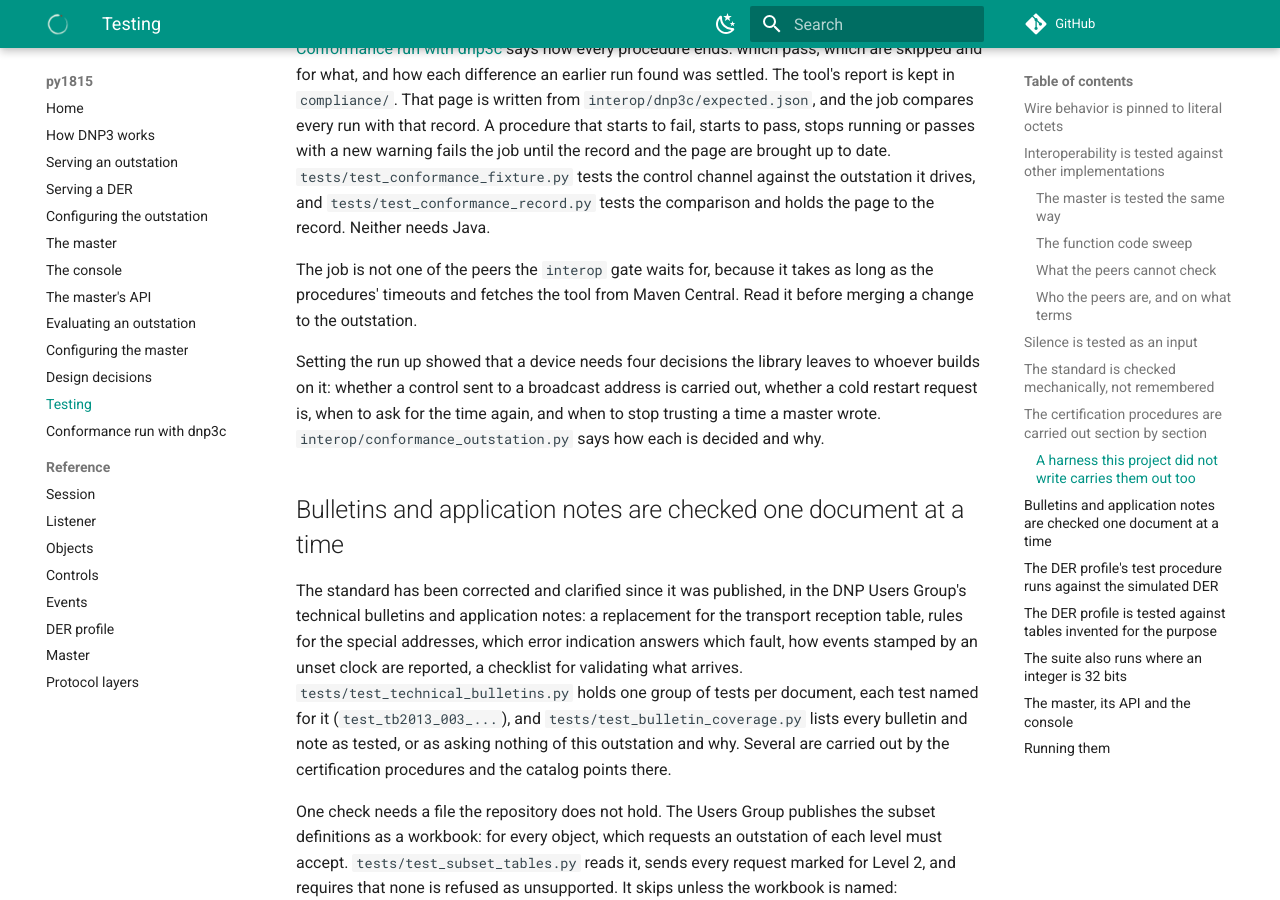
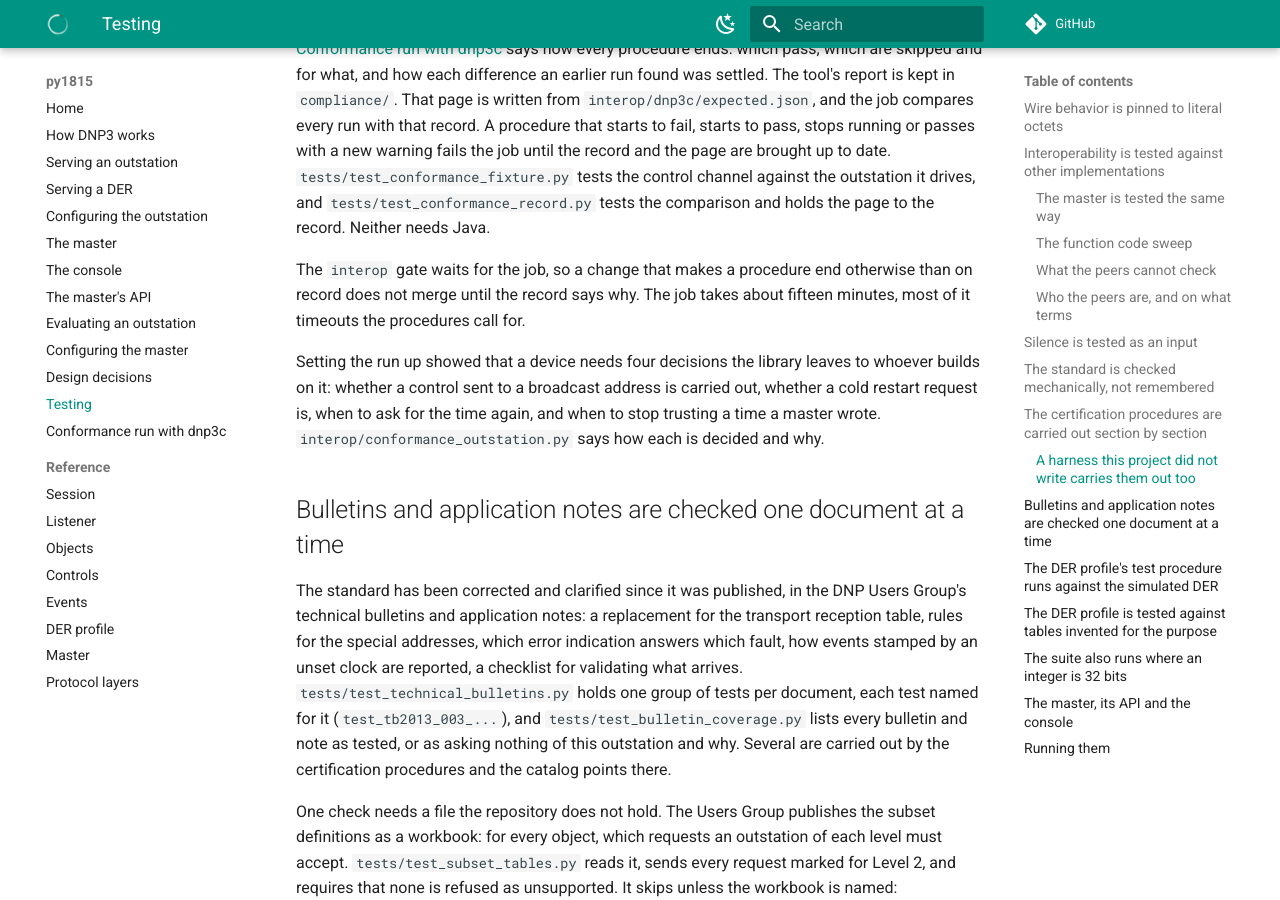
Before and after one commit to DERSecurity/py1815, an MkDocs documentation site: the page built from docs/testing.md, in a window 1280 px wide and 900 px high, scrolled down 6059 px. Built offline with MkDocs 1.6.1 and Material for MkDocs 9.7.7, drawn with Linux system fonts in a browser that asks for light colours; comment, search, counter and statistics services are not loaded.

Commit message:
Have the interop gate wait for the conformance run, so a pull request that breaks the record does not merge

```diff
--- a/docs/testing.md
+++ b/docs/testing.md
@@ -265,9 +265,9 @@ fails the job until the record and the page are brought up to date. `tests/test_
 control channel against the outstation it drives, and `tests/test_conformance_record.py`
 tests the comparison and holds the page to the record. Neither needs Java.
 
-The job is not one of the peers the `interop` gate waits for, because it takes as long as
-the procedures' timeouts and fetches the tool from Maven Central. Read it before merging a
-change to the outstation.
+The `interop` gate waits for the job, so a change that makes a procedure end otherwise than
+on record does not merge until the record says why. The job takes about fifteen minutes,
+most of it timeouts the procedures call for.
 
 Setting the run up showed that a device needs four decisions the library leaves to
 whoever builds on it: whether a control sent to a broadcast address is carried out,
```
Also changed, not shown: CONTRIBUTING.md (+3 -3 lines), docs/conformance.md (+1 -1 lines), 1 other file.
